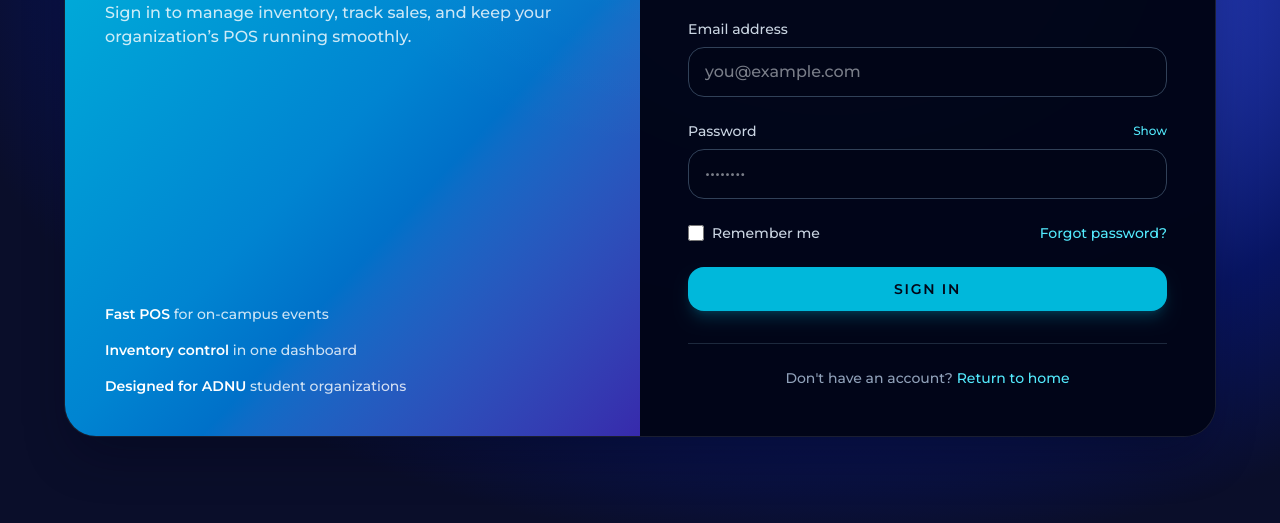
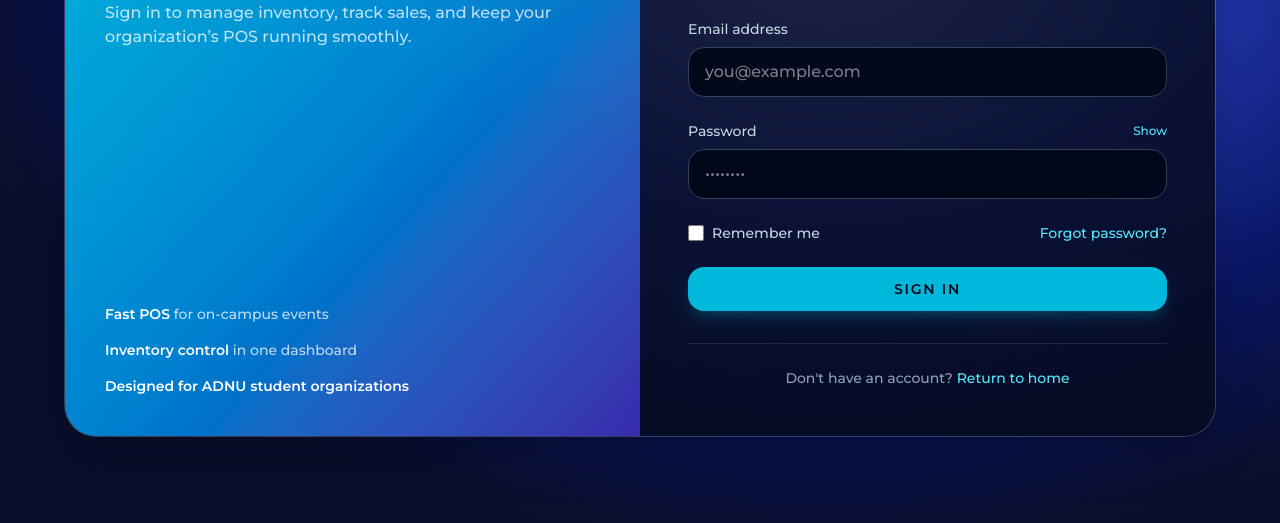
Before and after one commit to MagisCart-Team/MagisCart-TRENDS-, a plain HTML site: page login.html in a window 1280 px wide. Shown: the part 389-912 px from the top of the page. Drawn offline with nearby package versions, Linux system fonts and the light colour scheme.

Commit message:
edited login again

```diff
--- a/login.html
+++ b/login.html
@@ -22,7 +22,7 @@
             <span class="text-white/90 text-2xl"><span class="font-bold">MAGIS</span>CART</span>
          </nav>
         <main class="min-h-screen flex items-center justify-center px-4 py-10">
-            <section class="w-full max-w-6xl rounded-[2rem] overflow-hidden border border-white/10 bg-slate-950/95 shadow-2xl shadow-slate-950/40 backdrop-blur-xl">
+            <section class="w-full max-w-6xl rounded-[2rem] overflow-hidden border border-white/10 bg-white/10 shadow-2xl shadow-slate-950/40 backdrop-blur-xl">
                 <div class="grid grid-cols-1 lg:grid-cols-2">
                     <div class="relative hidden lg:block bg-gradient-to-br from-cyan-500 via-sky-600 to-indigo-800 p-10">
                         <div class="absolute inset-0 opacity-30 bg-[radial-gradient(circle_at_top_right,_rgba(255,255,255,0.2),_transparent_40%)]"></div>
@@ -30,12 +30,12 @@
                             <div>
                                 <p class="text-sm uppercase tracking-[0.35em] font-semibold text-cyan-200">MAGISCART TRENDS</p>
                                 <h1 class="mt-6 text-4xl font-extrabold leading-tight">Secure access for your student org.</h1>
-                                <p class="mt-4 max-w-md text-white/80">Sign in to manage inventory, track sales, and keep your organization’s POS running smoothly.</p>
+                                <p class="mt-4 max-w-md text-white/75">Sign in to manage inventory, track sales, and keep your organization’s POS running smoothly.</p>
                             </div>
-                            <div class="mt-10 space-y-4 text-sm text-white/80">
+                            <div class="mt-10 space-y-4 text-sm text-white/75">
                                 <p><span class="font-semibold text-white">Fast POS</span> for on-campus events</p>
                                 <p><span class="font-semibold text-white">Inventory control</span> in one dashboard</p>
-                                <p><span class="font-semibold text-white">Designed for ADNU</span> student organizations</p>
+                                <p><span class="font-semibold text-white">Designed for ADNU student organizations</span></p>
                             </div>
                         </div>
                     </div>
```
